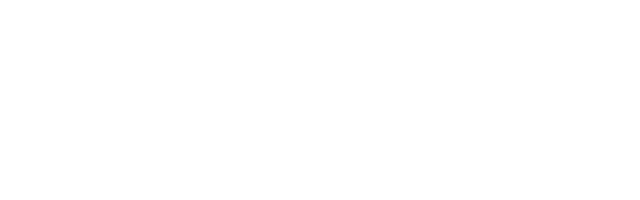
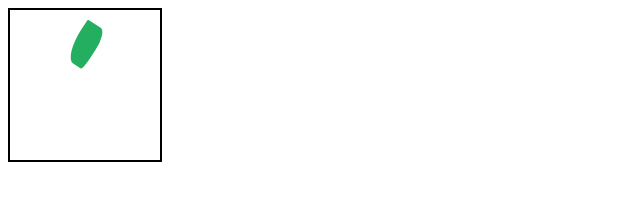
Before and after one commit to Paviel-Barysevich/pumpkin-html-css, a plain HTML site: page index.html in a window 1280 px wide. Shown: the whole page, without its empty margins (0-640 px from the left). Drawn offline with Linux system fonts and the light colour scheme.

Commit message:
feat: add pumpkin tail

```diff
--- a/index.html
+++ b/index.html
@@ -7,5 +7,9 @@
     <link rel="stylesheet" href="style.css">
 </head>
 <body>
+    <div class="icon pumpkin">
+        <div class="pumpkin__tail"></div>
+        <div class="pumpkin__main"></div>
+    </div>
 </body>
 </html>
--- a/style.css
+++ b/style.css
@@ -1,3 +1,31 @@
-body {
-    margin: 0;
+:root {
+    --icon-dimensions: 150px;
+    --c-pumpkin-tail: #24ae5f;
 }
+
+.icon {
+    position: relative;
+    background: white;
+    border: 2px solid black;
+    width: var(--icon-dimensions);
+    height: var(--icon-dimensions);
+}
+
+.pumpkin__tail {
+    position: absolute;
+    top: 8%;
+    left: 50%;
+    transform: translateX(-50%) rotate(33deg);
+    background: var(--c-pumpkin-tail);
+    height: 30%;
+    width: 15%;
+    border-radius: 2% 34% 10% 52% / 9% 47% 31% 74%;
+}
+
+.pumpkin__main {
+    display: none;
+    position: absolute;
+    bottom: 0;
+    height: 78%;
+    width: 100%;
+}
```
